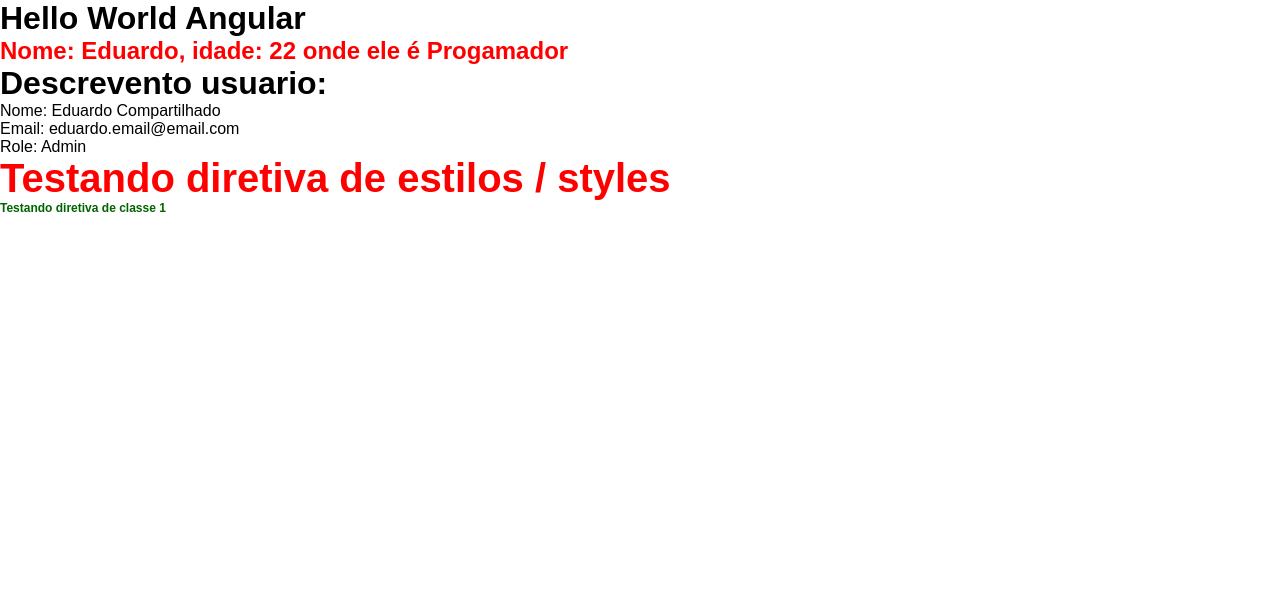
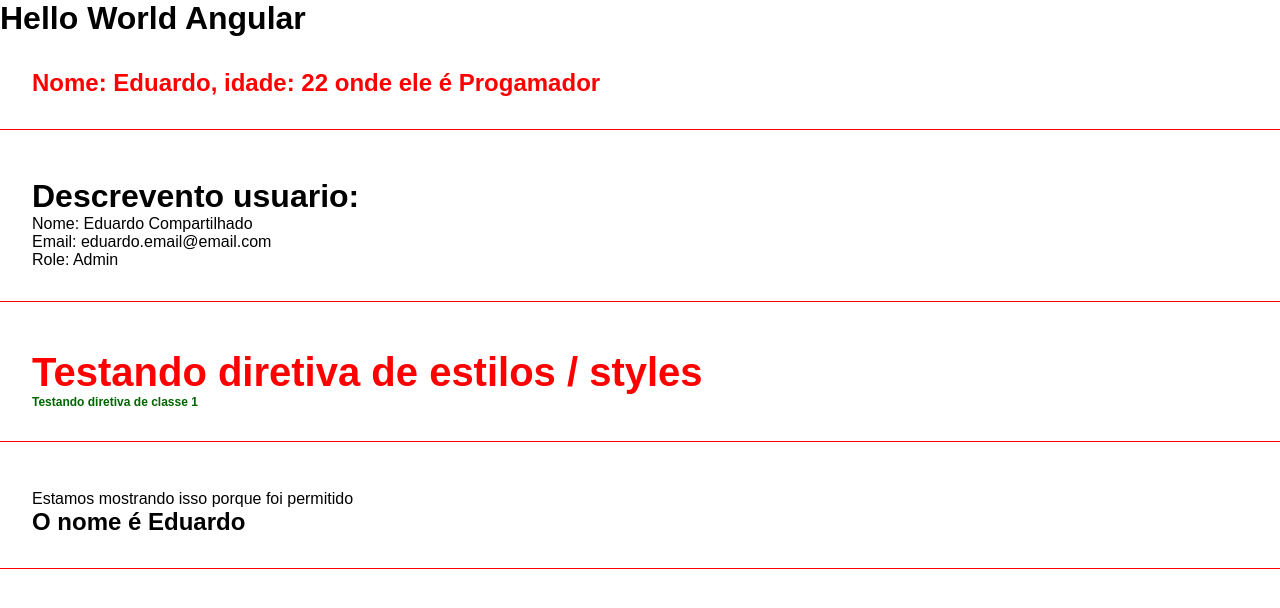
Before and after one commit to Edufgs/moments-angular, an Angular app: page / in a window 1280 px wide. Shown: the top 608 px of the page. Built offline with nearby package versions, Linux system fonts and the light colour scheme.

Commit message:
Else em componente

```diff
--- a/src/app/app.component.html
+++ b/src/app/app.component.html
@@ -10,3 +10,5 @@
 <app-parent-data [name]="userName" [userData]="userData"></app-parent-data>
 
 <app-directives></app-directives>
+
+<app-if-render></app-if-render>
--- a/src/app/app.module.ts
+++ b/src/app/app.module.ts
@@ -6,13 +6,15 @@
 import { FirstComponentComponent } from './components/first-component/first-component.component';
 import { ParentDataComponent } from './components/parent-data/parent-data.component';
 import { DirectivesComponent } from './components/directives/directives.component';
+import { IfRenderComponent } from './components/if-render/if-render.component';
 
 @NgModule({
   declarations: [
     AppComponent,
     FirstComponentComponent,
     ParentDataComponent,
-    DirectivesComponent
+    DirectivesComponent,
+    IfRenderComponent
   ],
   imports: [
     BrowserModule,
--- a/src/app/components/directives/directives.component.html
+++ b/src/app/components/directives/directives.component.html
@@ -1,6 +1,8 @@
-<!-- Adiciona estilos inline dinamicos chamado de 'diretivas' -->
-<!-- Não é muito utilizada -->
-<h2 [ngStyle]="{ 'font-size': size + 'px', 'font-family': font, 'color': color }">Testando diretiva de estilos / styles</h2>
+<div class="class">
+  <!-- Adiciona estilos inline dinamicos chamado de 'diretivas' -->
+  <!-- Não é muito utilizada -->
+  <h2 [ngStyle]="{ 'font-size': size + 'px', 'font-family': font, 'color': color }">Testando diretiva de estilos / styles</h2>
 
-<!-- Adiciona o nome de classes css de forma dinamica -->
-<h2 [ngClass]="classes">Testando diretiva de classe 1</h2>
+  <!-- Adiciona o nome de classes css de forma dinamica -->
+  <h2 [ngClass]="classes">Testando diretiva de classe 1</h2>
+</div>
--- a/src/app/components/first-component/first-component.component.html
+++ b/src/app/components/first-component/first-component.component.html
@@ -1,3 +1,5 @@
-<!-- Para acessar uma variavel no arquivo .ts é preciso colocar em {{}} -->
-<!-- Isso é chamado de interpolação -->
-<h2>Nome: {{ name }}, idade: {{age}} onde ele é {{job}}<h2>
+<div class="class">
+  <!-- Para acessar uma variavel no arquivo .ts é preciso colocar em {{}} -->
+  <!-- Isso é chamado de interpolação -->
+  <h2>Nome: {{ name }}, idade: {{age}} onde ele é {{job}}</h2>
+</div>
--- /dev/null
+++ b/src/app/components/if-render/if-render.component.html
@@ -0,0 +1,23 @@
+<div class="class">
+  <!-- É melhor fazer essa verificação dentro da classe -->
+
+  <!-- Esse '*ngIf' recebe um condição para renderizar a tag ou não -->
+  <!-- Esse jeito já recebe um boolean -->
+  <div *ngIf="canShow">Estamos mostrando isso porque foi permitido</div>
+
+  <!-- Outro jeito é fazendo a condição aqui mesmo -->
+  <!-- Se for igual á 'Eduardo' então rederiza esse componente -->
+  <!-- Se não for igual então rederiza o componente chamado 'nameNotFound' -->
+  <h2 *ngIf="name === 'Eduardo'; else nameNotFound" >O nome é Eduardo</h2>
+
+  <!-- Esse é o componente que vai ser rederizado na quandição de cima -->
+  <!-- Dentro dele pode haver quanto html quiser -->
+  <ng-template #nameNotFound>
+
+    <div>
+      <h2>O nome não foi encontrado</h2>
+    </div>
+
+  </ng-template>
+
+</div>
--- /dev/null
+++ b/src/app/components/if-render/if-render.component.ts
@@ -0,0 +1,17 @@
+import { Component, OnInit } from '@angular/core';
+
+@Component({
+  selector: 'app-if-render',
+  templateUrl: './if-render.component.html',
+  styleUrls: ['./if-render.component.scss']
+})
+export class IfRenderComponent implements OnInit {
+  canShow: boolean = true
+  name = 'Eduardo'
+
+  constructor() { }
+
+  ngOnInit(): void {
+  }
+
+}
--- a/src/app/components/parent-data/parent-data.component.html
+++ b/src/app/components/parent-data/parent-data.component.html
@@ -1,7 +1,9 @@
 
+<div class="class">
   <h1>Descrevento usuario:</h1>
   <!-- Para acessar uma variavel no arquivo .ts é preciso colocar em {{}} -->
   <!-- Isso é chamado de interpolação -->
   <p>Nome: {{name}}</p>
   <p>Email: {{userData.email}}</p>
   <p>Role: {{userData.role}}</p>
+</div>
--- a/src/styles.scss
+++ b/src/styles.scss
@@ -5,3 +5,13 @@
   padding: 0;
   font-family: Arial, Helvetica, sans-serif;
 }
+
+body{
+  padding-bottom: 500px;
+}
+
+.class{
+  border-bottom: 1px solid red;
+  padding: 2em;
+  margin-bottom: 1em;
+}
```
Also changed, not shown: src/app/components/if-render/if-render.component.scss (added), 1 other file (tests, documents, lock files or other folders). Lines whose indentation alone changed are shown as unchanged.
